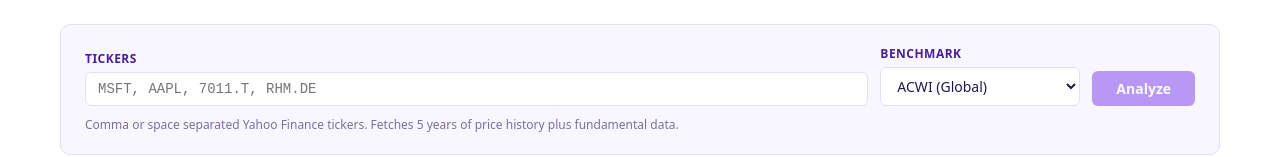
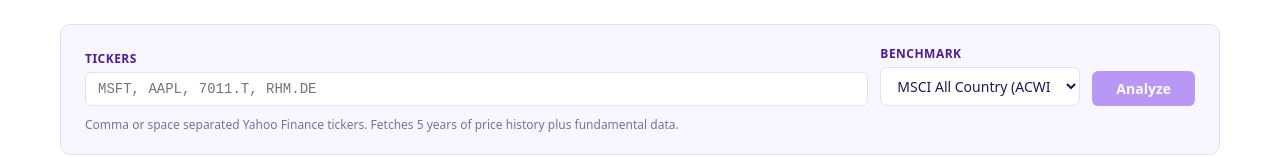
Before and after one commit to anoff/stock-planner, a React (Vite) app in the folder web/: page / in a window 1280 px wide. Shown: the part 140-297 px from the top of the page. Built offline with nearby package versions, Linux system fonts and the light colour scheme.

Commit message:
common benchmarks

```diff
--- a/web/src/App.tsx
+++ b/web/src/App.tsx
@@ -195,7 +195,7 @@ function App() {
                   >
                     {BENCHMARK_OPTIONS.map((b) => (
                       <option key={b.ticker} value={b.ticker}>
-                        {b.name} ({b.ticker})
+                        {b.name}
                       </option>
                     ))}
                   </select>
--- a/web/src/components/TickerInput.tsx
+++ b/web/src/components/TickerInput.tsx
@@ -1,21 +1,14 @@
 import { useState, type KeyboardEvent } from 'react';
+import { BENCHMARK_OPTIONS } from '../utils/types';
 
 interface Props {
   onSubmit: (tickers: string[], benchmark: string) => void;
   loading?: boolean;
 }
 
-const BENCHMARKS = [
-  { value: 'ACWI',       label: 'ACWI (Global)' },
-  { value: '^GSPC',      label: 'S&P 500' },
-  { value: '^STOXX50E',  label: 'Euro Stoxx 50' },
-  { value: '^N225',      label: 'Nikkei 225' },
-  { value: '^FTSE',      label: 'FTSE 100' },
-];
-
 export default function TickerInput({ onSubmit, loading = false }: Props) {
   const [tickerText, setTickerText] = useState('');
-  const [benchmark, setBenchmark] = useState('ACWI');
+  const [benchmark, setBenchmark] = useState(BENCHMARK_OPTIONS[0].ticker);
 
   function handleSubmit() {
     const tickers = tickerText
@@ -61,8 +54,8 @@ export default function TickerInput({ onSubmit, loading = false }: Props) {
             onChange={(e) => setBenchmark(e.target.value)}
             disabled={loading}
           >
-            {BENCHMARKS.map((b) => (
-              <option key={b.value} value={b.value}>{b.label}</option>
+            {BENCHMARK_OPTIONS.map((b) => (
+              <option key={b.ticker} value={b.ticker}>{b.name}</option>
             ))}
           </select>
         </div>
--- a/web/src/utils/types.ts
+++ b/web/src/utils/types.ts
@@ -70,10 +70,12 @@ export interface ClosedPosition {
   cagr: number;
 }
 
-/** Available benchmark options for reference comparison. */
+/** Available benchmark options for reference comparison. Used by both Research and Rakuten Analysis tabs. */
 export const BENCHMARK_OPTIONS: { ticker: string; name: string }[] = [
-  { ticker: "^GSPC", name: "S&P 500" },
-  { ticker: "1306.T", name: "TOPIX ETF (1306.T)" },
-  { ticker: "^N225", name: "Nikkei 225" },
-  { ticker: "ACWI", name: "MSCI All Country (ACWI)" },
+  { ticker: "ACWI",      name: "MSCI All Country (ACWI)" },
+  { ticker: "^GSPC",     name: "S&P 500" },
+  { ticker: "^N225",     name: "Nikkei 225" },
+  { ticker: "1306.T",    name: "TOPIX ETF (1306.T)" },
+  { ticker: "^STOXX50E", name: "Euro Stoxx 50" },
+  { ticker: "^FTSE",     name: "FTSE 100" },
 ];
```
